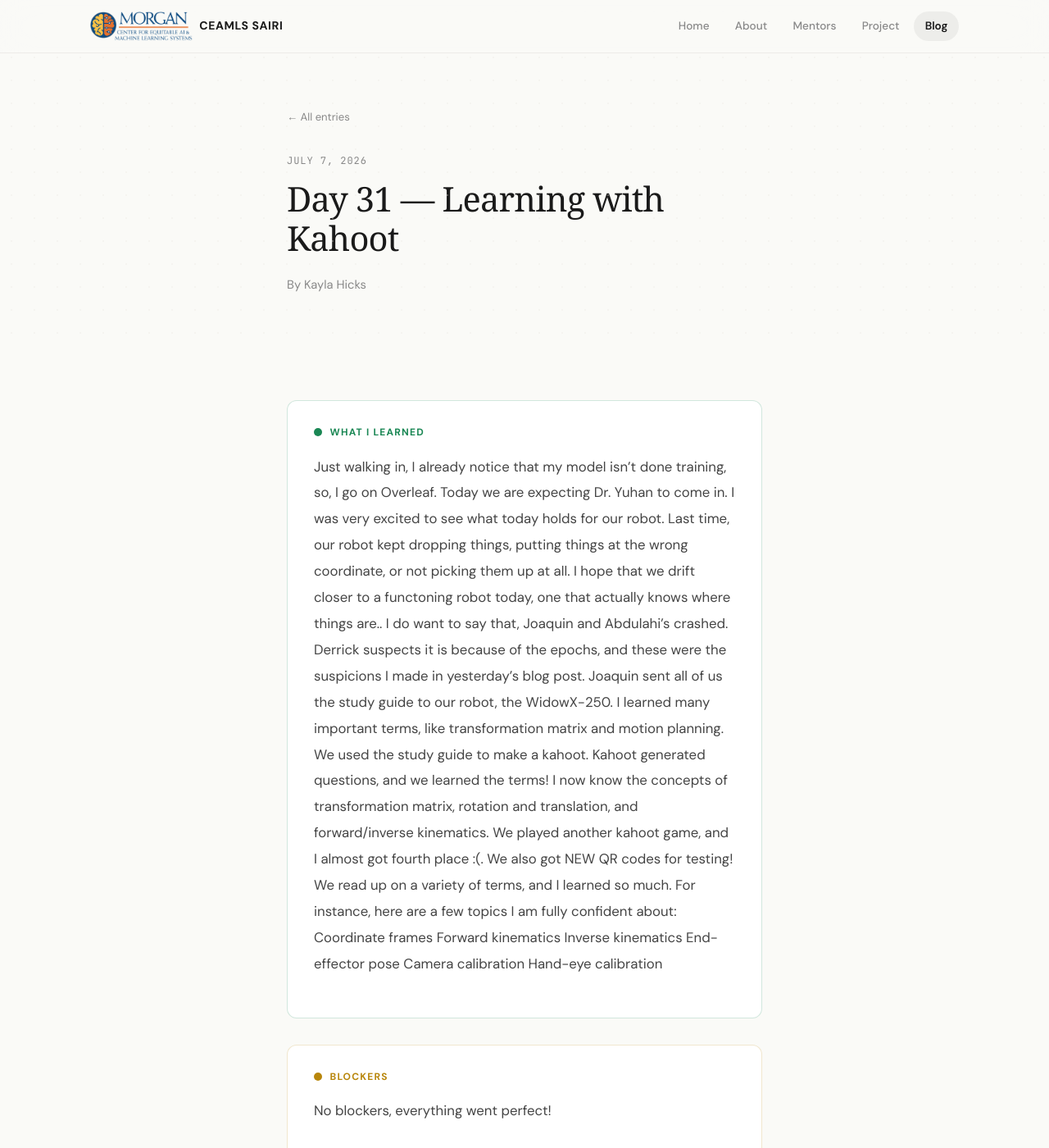
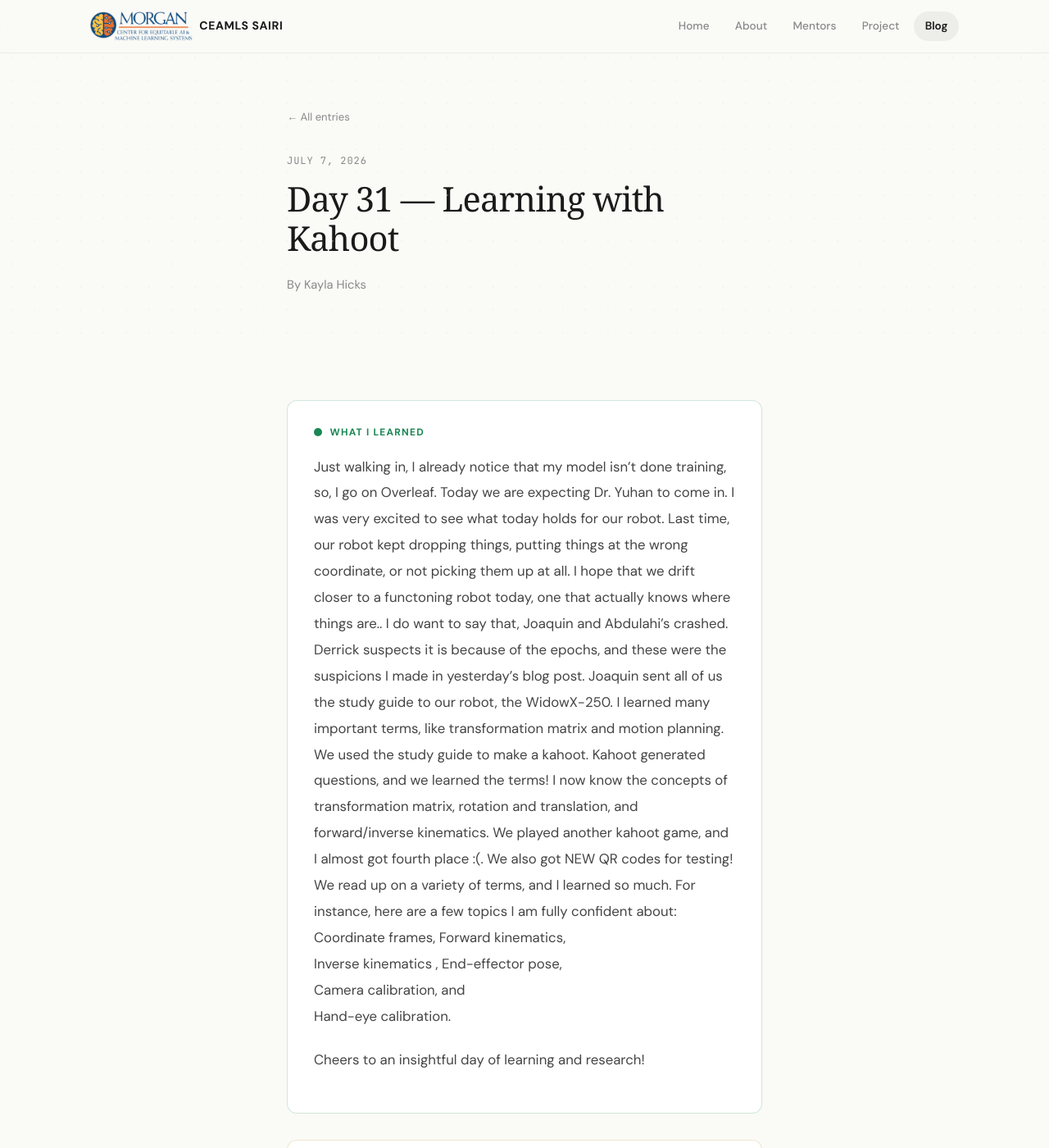
Before and after one commit to kaylahicks192/kaylahicks192ceamls26.github.io, a Jekyll site: the page built from _posts/2026-07-07-day-31.md, in a window 1280 px wide and 1400 px high. Shown: the whole window at 82% size. Built offline with Jekyll 4.4.1, drawn with Linux system fonts in a browser that asks for light colours; some web fonts are replaced.

Commit message:
Update 2026-07-07-day-31.md

```diff
--- a/_posts/2026-07-07-day-31.md
+++ b/_posts/2026-07-07-day-31.md
@@ -15,12 +15,15 @@ what_i_learned: |
   We played another kahoot game, and I almost got fourth place :(.
   We also got NEW QR codes for testing!
   We read up on a variety of terms, and I learned so much. For instance, here are a few topics I am fully confident about:
-  Coordinate frames
-  Forward kinematics
-  Inverse kinematics
-  End-effector pose
-  Camera calibration
-  Hand-eye calibration
+  Coordinate frames,
+  Forward kinematics,
+  Inverse kinematics ,
+  End-effector pose,
+  Camera calibration, and
+  Hand-eye calibration.
+
+  Cheers to an insightful day of learning and research!
+
 
 
 
```
